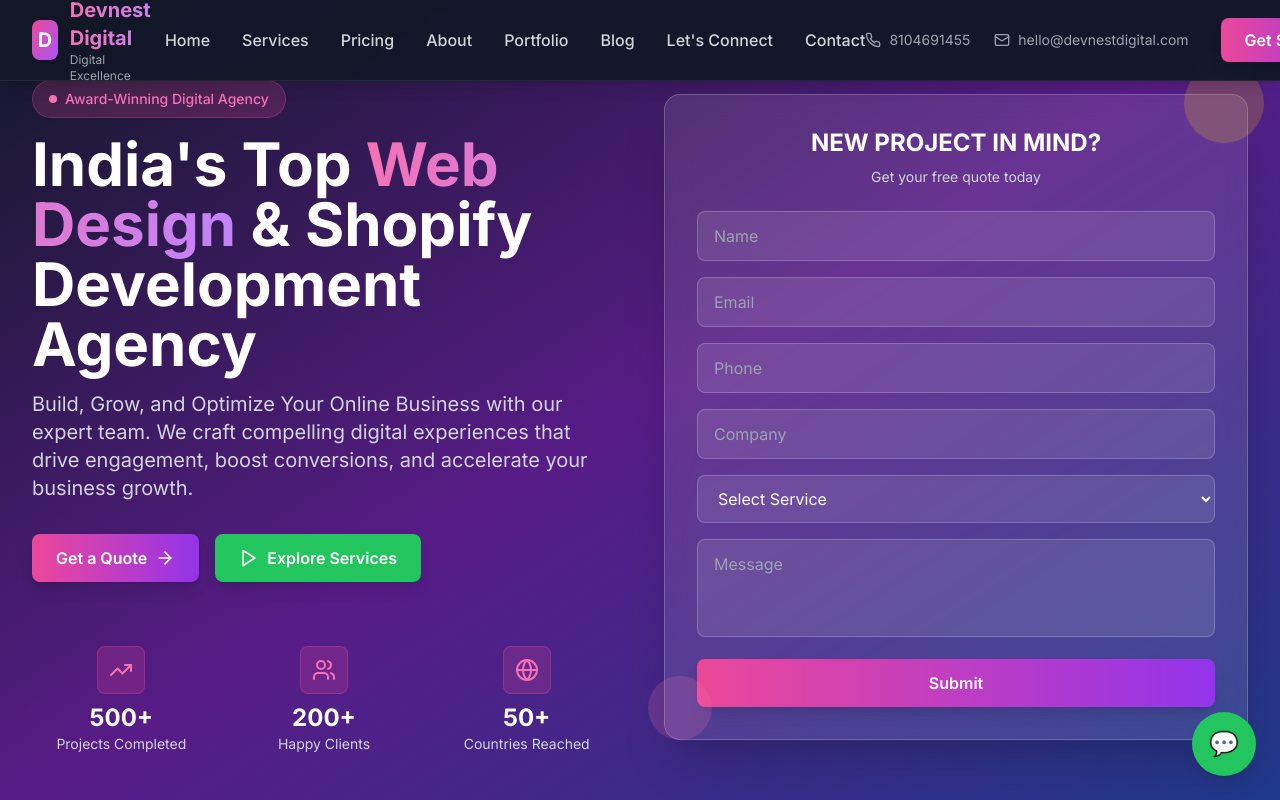
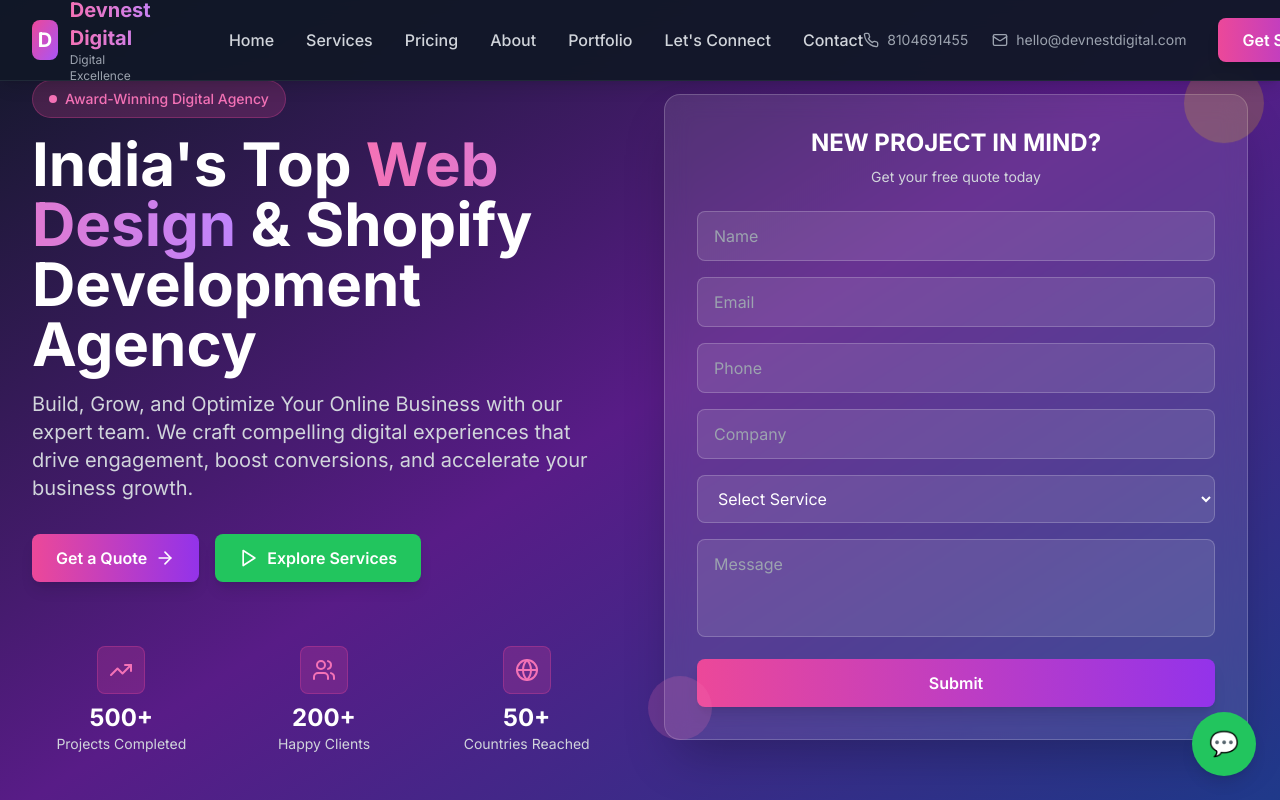
Before and after one commit to sunilbvc/NextJS-Web, a Next.js app: page / in a window 1280 px wide. Shown: the top 800 px of the page. Built offline with nearby package versions, Linux system fonts and the light colour scheme.

Commit message:
Update header: remove Blog link and improve layout spacing

```diff
--- a/components/Header.tsx
+++ b/components/Header.tsx
@@ -13,7 +13,6 @@
     { name: 'Pricing', href: '#pricing' },
     { name: 'About', href: '#about' },
     { name: 'Portfolio', href: '#portfolio' },
-    { name: 'Blog', href: '/blog' },
     { name: 'Let\'s Connect', href: '#lets-connect' },
     { name: 'Contact', href: '#contact' },
   ]
@@ -21,9 +20,9 @@
   return (
     <header className="fixed top-0 left-0 right-0 z-50 bg-gray-900/95 backdrop-blur-md shadow-lg border-b border-gray-800">
       <div className="container-custom">
-        <div className="flex items-center justify-between h-20">
+        <div className="flex items-center h-20">
           {/* Logo */}
-          <div className="flex items-center space-x-3">
+          <div className="flex items-center space-x-3 mr-16">
             <div className="w-10 h-10 bg-gradient-to-br from-pink-500 to-purple-500 rounded-lg flex items-center justify-center">
               <span className="text-white font-bold text-xl">D</span>
             </div>
@@ -34,7 +33,7 @@
           </div>
 
           {/* Desktop Navigation */}
-          <nav className="hidden lg:flex items-center space-x-8">
+          <nav className="hidden lg:flex items-center space-x-8 flex-1 justify-center">
             {navigation.map((item) => (
               item.href.startsWith('#') ? (
                 <a
@@ -57,7 +56,7 @@
           </nav>
 
           {/* Right Side - Contact Info + CTA Button */}
-          <div className="flex items-center space-x-8">
+          <div className="flex items-center space-x-8 ml-auto">
             {/* Contact Info */}
             <div className="hidden xl:flex items-center space-x-6">
               <div className="flex items-center space-x-2 text-sm text-gray-400">
```
